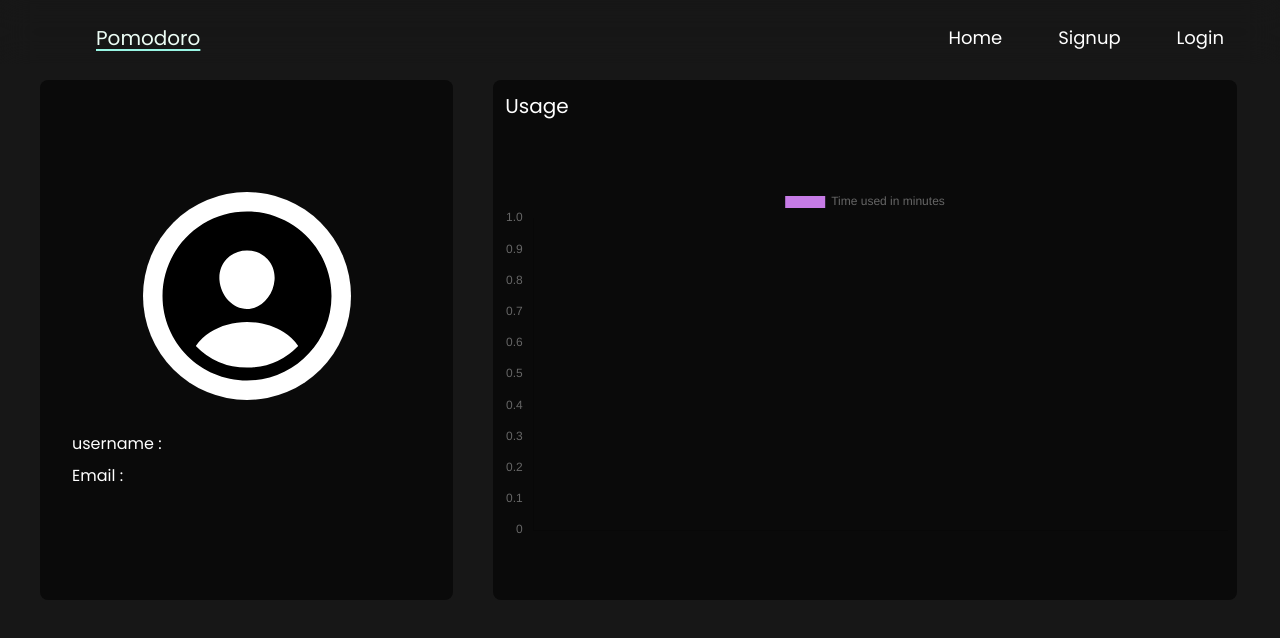
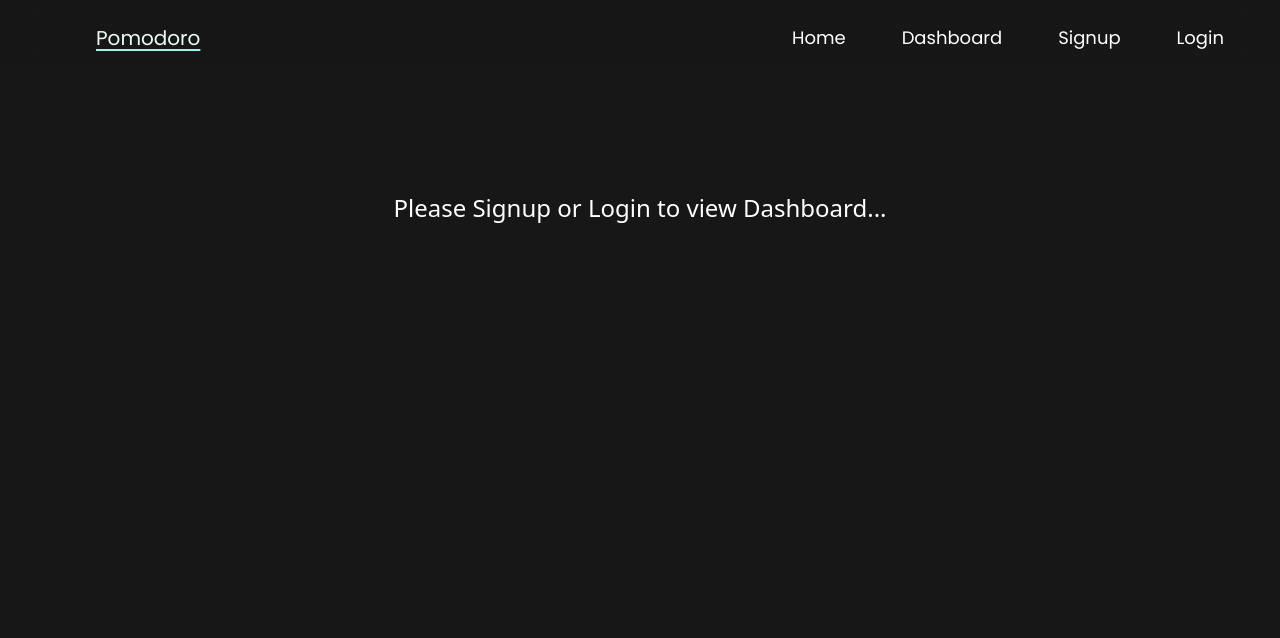
Before and after one commit to Avin-7/pomodoro-timer, a React (Vite) app: page /dashboard in a window 1280 px wide. Shown: the top 638 px of the page. Built offline with nearby package versions, Linux system fonts and the light colour scheme; no server answers.

Commit message:
changes in navbar and dashboard visibility

```diff
--- a/src/components/Dashboard/Dashboard.jsx
+++ b/src/components/Dashboard/Dashboard.jsx
@@ -6,7 +6,7 @@ import userContext from "../../context/userContext";
 function Dashboard() {
   // defaults.maintainAspectRatio = false;
 
-  const { userData } = useContext(userContext);
+  const { userData, loginStatus } = useContext(userContext);
   const [data, setData] = useState();
   var options = {
     layout: {
@@ -69,7 +69,7 @@ function Dashboard() {
     }
   };
 
-  return (
+  return loginStatus ? (
     <>
       <div className=" bg-neutral-900  flex gap-10 py-20 pl-10 font-poppins max-md:block pb-18 max-sm:pl-0 ">
         <div className="py-20 w-1/3 bg-neutral-950 rounded-lg h-full max-lg:w-1/4 max-lg:py-4 max-md:w-11/12 max-md:pr-2 max-md:h-1/2 max-md:mt-4 max-sm:mx-4 ">
@@ -111,6 +111,14 @@ function Dashboard() {
         </div>
       </div>
     </>
+  ) : (
+    <div className=" flex justify-center align-middle">
+      <div>
+        <h1 className=" text-2xl text-white text-center pt-48 break-words">
+          Please Signup or Login to view Dashboard...
+        </h1>
+      </div>
+    </div>
   );
 }
 
--- a/src/components/Header/Navbar.jsx
+++ b/src/components/Header/Navbar.jsx
@@ -26,6 +26,13 @@ function Navbar() {
             >
               Home
             </Link>
+            <Link
+              onClick={() => setShowLinks(false)}
+              to="/dashboard"
+              className=" text-white rounded-md text-lg hover:text-teal-100 pl-6"
+            >
+              Dashboard
+            </Link>
 
             {!loginStatus ? (
               <div className="flex flex-col gap-14 pb-8">
@@ -46,13 +53,6 @@ function Navbar() {
               </div>
             ) : (
               <div className=" flex flex-col pb-8 gap-14">
-                <Link
-                  onClick={() => setShowLinks(false)}
-                  to="/dashboard"
-                  className=" text-white rounded-md text-lg hover:text-teal-100 pl-6"
-                >
-                  Dashboard
-                </Link>
                 <button
                   onClick={() => {
                     logoutHandler();
@@ -80,16 +80,22 @@ function Navbar() {
             Pomodoro
           </Link>
         </div>
-        <div className="flex gap-14 absolute right-14 ">
+        <div className="flex gap-14 max-lg:gap-9 absolute right-14 ">
           <Link
             to="/"
             className=" text-white rounded-md text-lg hover:text-teal-100"
           >
             Home
           </Link>
+          <Link
+            to="/dashboard"
+            className=" text-white rounded-md text-lg hover:text-teal-100"
+          >
+            Dashboard
+          </Link>
 
           {!loginStatus ? (
-            <div className=" flex gap-14">
+            <div className=" flex gap-14 max-lg:gap-9">
               <Link
                 to="/signup"
                 className=" text-white rounded-md text-lg hover:text-teal-100"
@@ -105,12 +111,6 @@ function Navbar() {
             </div>
           ) : (
             <div className=" flex gap-14">
-              <Link
-                to="/dashboard"
-                className=" text-white rounded-md text-lg hover:text-teal-100"
-              >
-                Dashboard
-              </Link>
               <button
                 className=" text-white rounded-md text-lg hover:text-teal-100"
                 onClick={logoutHandler}
```
